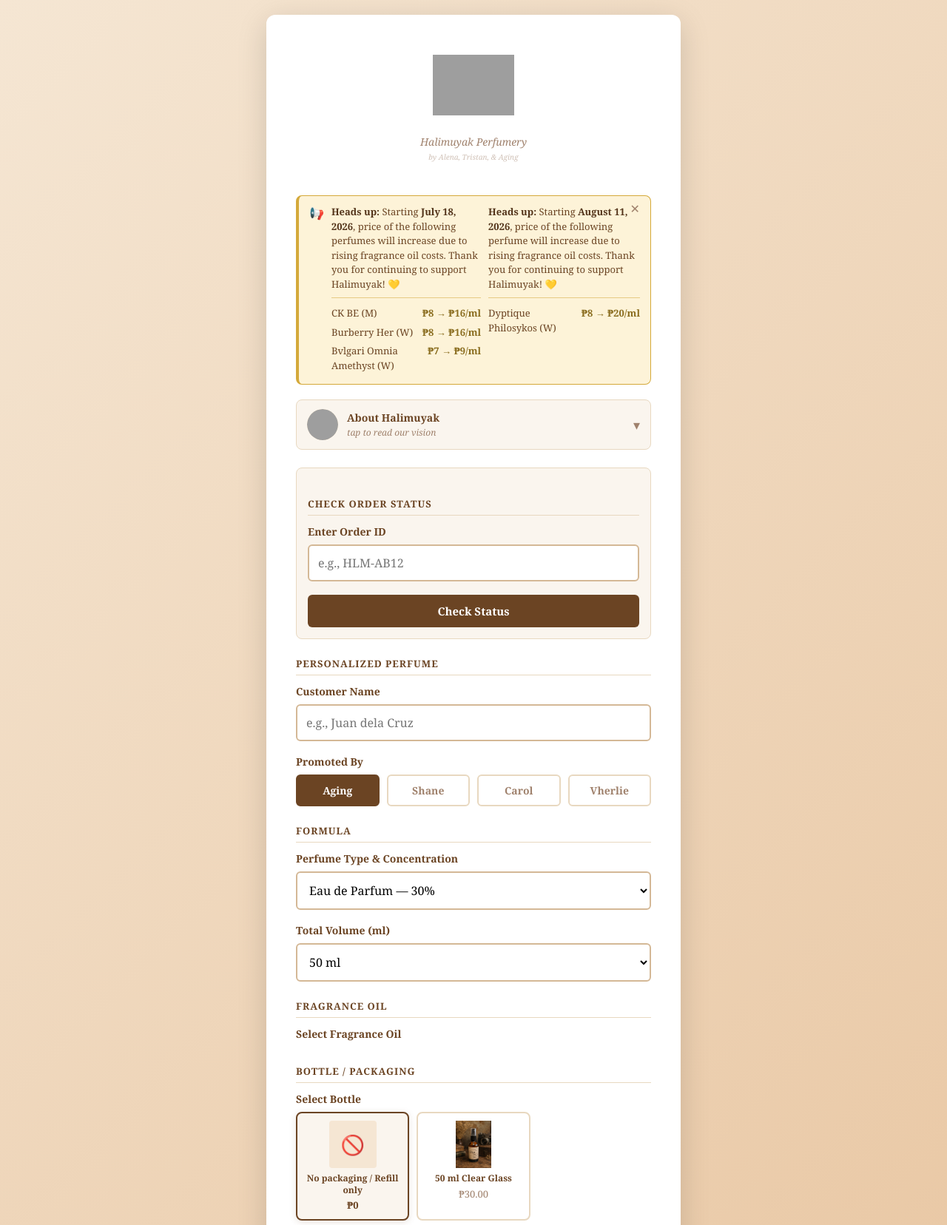
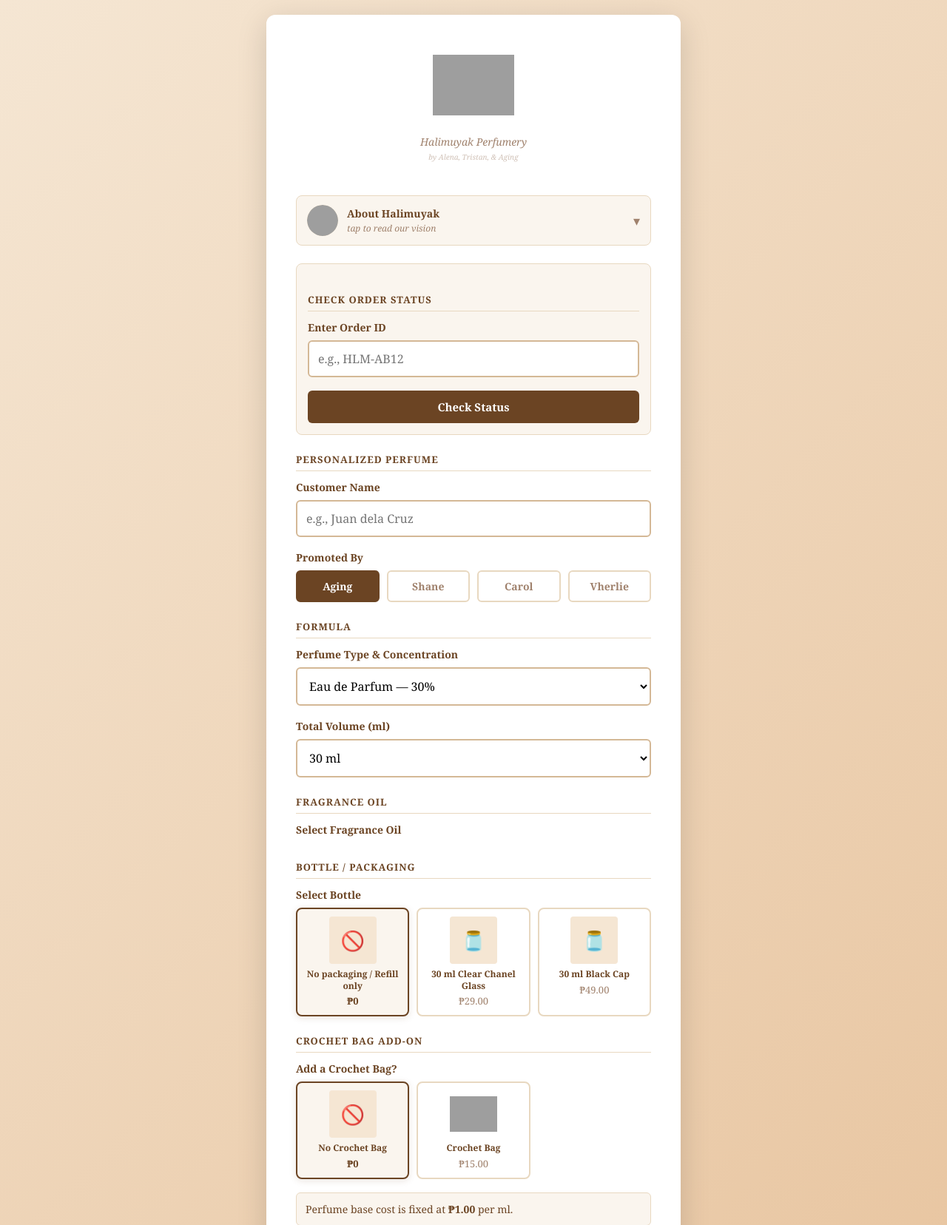
Before and after one commit to pavfluff/halimuyak-app, a Flask app: page / in a window 1280 px wide. Shown: the top 1656 px of the page at 74% size. Run offline with Flask 3, Linux system fonts and the light colour scheme; parts of the project's set-up code (start-up, migrations or seed data) failed here and were passed over; grey boxes are pictures that could not be loaded.

Commit message:
add 30 ml

```diff
--- a/templates/index.html
+++ b/templates/index.html
@@ -390,7 +390,7 @@
         </p>
     </div>
 
-    <!-- ── Price increase announcement ── -->
+    <!-- ── Price increase announcement ──
     <div class="announcement-banner" id="announcementBanner">
         <div class="announcement-icon">📢</div>
         <div class="announcement-text">
@@ -409,7 +409,7 @@
         </div>
 
         <button class="announcement-close" onclick="document.getElementById('announcementBanner').style.display='none'" aria-label="Dismiss announcement">✕</button>
-    </div>
+    </div> -->
 
     <!-- ── About strip ── -->
     <div class="about-strip collapsed" id="aboutStrip" onclick="toggleAbout()">
@@ -485,6 +485,7 @@
         <div class="form-group">
             <label for="total_volume">Total Volume (ml)</label>
             <select id="total_volume">
+                <option value="30">30 ml</option>
                 <option value="50">50 ml</option>
                 <option value="100">100 ml</option>
             </select>
@@ -679,6 +680,11 @@
 
     // ── Bottle options ───────────────────────────────────────────────────
     const BOTTLE_OPTIONS = {
+        30: [
+            { value: "0",  label: "No packaging / Refill only", price: "₱0",     image: "",                                       emoji: "🚫" },
+            { value: "29", label: "30 ml Clear Chanel Glass",   price: "₱29.00", image: "",                                       emoji: "🫙" },
+            { value: "49", label: "30 ml Black Cap",            price: "₱49.00", image: "",                                       emoji: "🫙" },
+        ],
         50: [
             { value: "0",  label: "No packaging / Refill only", price: "₱0",     image: "",                                       emoji: "🚫" },
             { value: "30", label: "50 ml Clear Glass",          price: "₱30.00", image: "/static/images/bottles/clear-50ml.png",  emoji: "🫙" },
@@ -687,7 +693,7 @@
             { value: "0",  label: "No packaging / Refill only", price: "₱0",     image: "",                                       emoji: "🚫" },
             { value: "35", label: "100 ml Clear Glass",         price: "₱35.00", image: "/static/images/bottles/clear-100ml.png", emoji: "🫙" },
             { value: "55", label: "100 ml Gold Cap",            price: "₱55.00", image: "/static/images/bottles/gold-100ml.png",  emoji: "✨" },
-        ],
+        ]
     };
 
     // ── Wire up oil cards ────────────────────────────────────────────────
```
